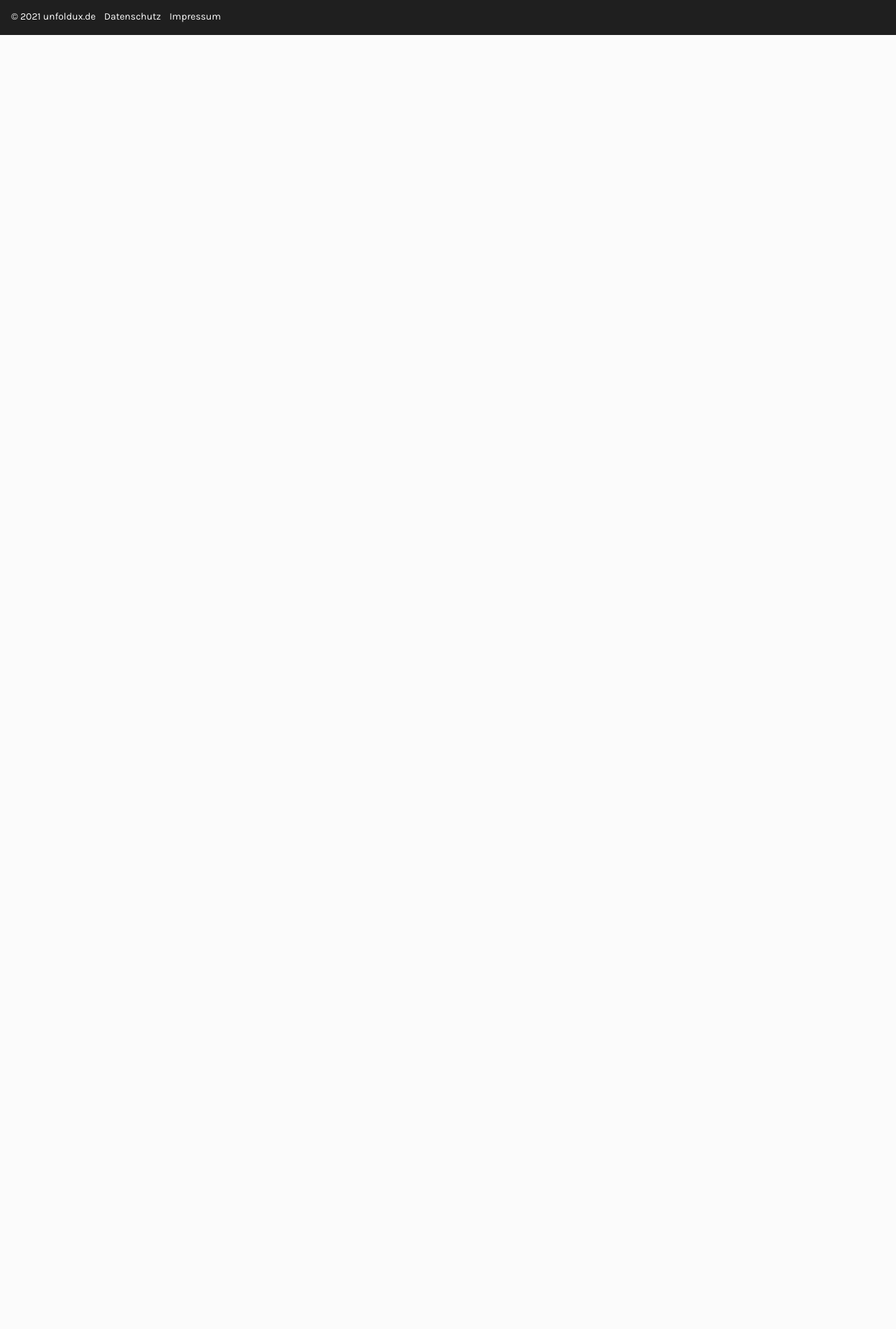
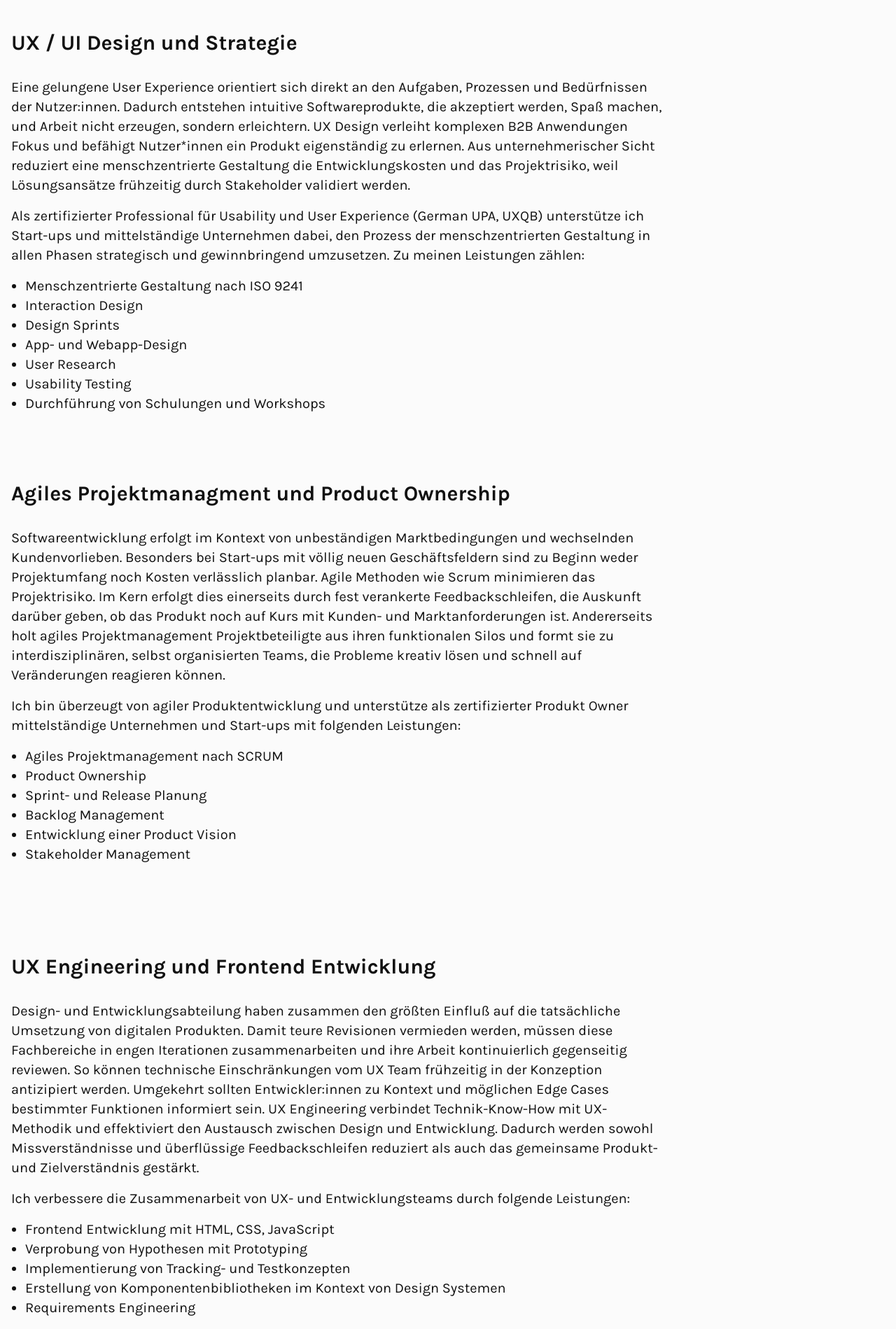
Before and after one commit to Arcade1080/unfoldux, a Next.js app: page /services in a window 1280 px wide. Shown: the part 841-2740 px from the top of the page at 70% size. Before the commit the page ends 891 px from the top, so only its background shows below. Built offline with nearby package versions, Linux system fonts and the light colour scheme.

Commit message:
Services

```diff
--- a/components/Content.tsx
+++ b/components/Content.tsx
@@ -1,3 +1,3 @@
 export default function Content({ children }) {
-  return <div className="wrapper pb-24 md:pb-56 ">{children}</div>;
+  return <div className="wrapper pb-24 md:pb-56">{children}</div>;
 }
--- a/components/PageTitle.tsx
+++ b/components/PageTitle.tsx
@@ -1,3 +1,7 @@
 export default function PageTitle({ title }) {
-  return <div>{title}</div>;
+  return (
+    <div className="font-bold text-3xl md:text-5xl  pt-20 pb-24 md:pt-24 md:pb-40">
+      {title}
+    </div>
+  );
 }
--- a/pages/services.tsx
+++ b/pages/services.tsx
@@ -1,9 +1,145 @@
 import { Page } from '../components/Page';
+import { ServicesLinks } from '../components/ServicesLinks';
 
 export default function Services() {
   return (
-    <Page>
-      <div>Content Services</div>
+    <Page title="Services">
+      <p className="copy mb-4"> Zu meinen Kernleistungen zählen: </p>
+      <div className="mb-20 md:mb-32">
+        <ServicesLinks />
+      </div>
+      <div className="mb-12 md:mb-24">
+        <h2 id="ux" className="mb-8">
+          UX / UI Design und Strategie
+        </h2>
+        <p className="copy content-block  mb-4">
+          Eine gelungene User Experience orientiert sich direkt an den Aufgaben,
+          Prozessen und Bedürfnissen der Nutzer:innen. Dadurch entstehen
+          intuitive Softwareprodukte, die akzeptiert werden, Spaß machen, und
+          Arbeit nicht erzeugen, sondern erleichtern. UX Design verleiht
+          komplexen B2B Anwendungen Fokus und befähigt Nutzer*innen ein Produkt
+          eigenständig zu erlernen. Aus unternehmerischer Sicht reduziert eine
+          menschzentrierte Gestaltung die Entwicklungskosten und das
+          Projektrisiko, weil Lösungsansätze frühzeitig durch Stakeholder
+          validiert werden.
+        </p>
+        <p className="copy content-block  mb-4">
+          Als zertifizierter Professional für Usability und User Experience
+          (German UPA, UXQB) unterstütze ich Start-ups und mittelständige
+          Unternehmen dabei, den Prozess der menschzentrierten Gestaltung in
+          allen Phasen strategisch und gewinnbringend umzusetzen. Zu meinen
+          Leistungen zählen:
+        </p>
+
+        <ul className="copy list-disc pl-5">
+          <li>Menschzentrierte Gestaltung nach ISO 9241 </li>
+          <li>Interaction Design</li>
+          <li>Design Sprints</li>
+          <li>App- und Webapp-Design</li>
+          <li>User Research</li>
+          <li>Usability Testing </li>
+          <li>Durchführung von Schulungen und Workshops </li>
+        </ul>
+      </div>
+
+      <div className="mb-12 md:mb-32">
+        <h2 id="agile" className="mb-8">
+          Agiles Projektmanagment und Product Ownership
+        </h2>
+        <p className="copy content-block  mb-4">
+          Softwareentwicklung erfolgt im Kontext von unbeständigen
+          Marktbedingungen und wechselnden Kundenvorlieben. Besonders bei
+          Start-ups mit völlig neuen Geschäftsfeldern sind zu Beginn weder
+          Projektumfang noch Kosten verlässlich planbar. Agile Methoden wie
+          Scrum minimieren das Projektrisiko. Im Kern erfolgt dies einerseits
+          durch fest verankerte Feedbackschleifen, die Auskunft darüber geben,
+          ob das Produkt noch auf Kurs mit Kunden- und Marktanforderungen ist.
+          Andererseits holt agiles Projektmanagement Projektbeteiligte aus ihren
+          funktionalen Silos und formt sie zu interdisziplinären, selbst
+          organisierten Teams, die Probleme kreativ lösen und schnell auf
+          Veränderungen reagieren können.
+        </p>
+        <p className="copy content-block  mb-4">
+          Ich bin überzeugt von agiler Produktentwicklung und unterstütze als
+          zertifizierter Produkt Owner mittelständige Unternehmen und Start-ups
+          mit folgenden Leistungen:
+        </p>
+
+        <ul className="copy list-disc pl-5">
+          <li>Agiles Projektmanagement nach SCRUM </li>
+          <li>Product Ownership</li>
+          <li>Sprint- und Release Planung</li>
+          <li>Backlog Management</li>
+          <li>Entwicklung einer Product Vision</li>
+          <li>Stakeholder Management</li>
+        </ul>
+      </div>
+      <div className="mb-12 md:mb-32">
+        <h2 id="uxe" className="mb-8">
+          UX Engineering und Frontend Entwicklung{' '}
+        </h2>
+        <p className="copy content-block  mb-4">
+          Design- und Entwicklungsabteilung haben zusammen den größten Einfluß
+          auf die tatsächliche Umsetzung von digitalen Produkten. Damit teure
+          Revisionen vermieden werden, müssen diese Fachbereiche in engen
+          Iterationen zusammenarbeiten und ihre Arbeit kontinuierlich
+          gegenseitig reviewen. So können technische Einschränkungen vom UX Team
+          frühzeitig in der Konzeption antizipiert werden. Umgekehrt sollten
+          Entwickler:innen zu Kontext und möglichen Edge Cases bestimmter
+          Funktionen informiert sein. UX Engineering verbindet Technik-Know-How
+          mit UX-Methodik und effektiviert den Austausch zwischen Design und
+          Entwicklung. Dadurch werden sowohl Missverständnisse und überflüssige
+          Feedbackschleifen reduziert als auch das gemeinsame Produkt- und
+          Zielverständnis gestärkt.
+        </p>
+        <p className="copy content-block  mb-4">
+          Ich verbessere die Zusammenarbeit von UX- und Entwicklungsteams durch
+          folgende Leistungen:
+        </p>
+
+        <ul className="copy list-disc pl-5">
+          <li>Frontend Entwicklung mit HTML, CSS, JavaScript</li>
+          <li>Verprobung von Hypothesen mit Prototyping</li>
+          <li>Implementierung von Tracking- und Testkonzepten</li>
+          <li>
+            Erstellung von Komponentenbibliotheken im Kontext von Design
+            Systemen{' '}
+          </li>
+          <li>Requirements Engineering</li>
+        </ul>
+      </div>
+      <div className=" ">
+        <h2 id="cro" className="mb-8">
+          Conversion Optimierung und A/B Testing
+        </h2>
+        <p className="copy content-block  mb-4">
+          Conversion Optimierung beschäftigt sich mit der Frage, wie effektiv
+          ein Online-Shop, eine Website oder eine App das Verhalten der
+          Nutzer:innen in Richtung einer gewünschten Aktion verändern kann. Wird
+          die gewünschte Aktion ausgeführt, zählt das als Conversion. Das kann
+          im Kontext von Online-Shops ein abgeschlossener Bestellvorgang sein
+          oder aber andere Aktionen, wie die Anmeldung zu einem Newsletter.
+          Conversion Optimierung ist ein systematischer Prozess, in dem Methoden
+          aus UX, Konsumpsychologie, UI Design und Webanalytics zur Anwendung
+          kommen. Typischerweise werden zunächst bestehende Schwachstellen
+          identifiziert und Optimierungskonzepte abgeleitet. Im nächsten Schritt
+          wird die Effektivität der Optimierungen mit Hilfe von A / B Tests
+          geprüft. Die gewonnenen Erkenntnisse dienen als Lernmaterial und sind
+          häufig die Grundlage für weitere Tests.
+        </p>
+        <p className="copy content-block  mb-4">
+          Ich unterstütze Betreiber:innen von Online-Shops und Apps und
+          Webplattformen bei der Umsetzung einer wirksamen Conversion Strategie
+          durch folgende Leistungen:
+        </p>
+
+        <ul className="copy list-disc pl-5">
+          <li>Webanalytics</li>
+          <li>Konzeption, Durchführung und Auswertung von A/B Tests</li>
+          <li>Implementierung von Trackingkonzepten</li>
+          <li>Erstellung und Optimierung von Landing Pages</li>
+        </ul>
+      </div>
     </Page>
   );
 }
```
